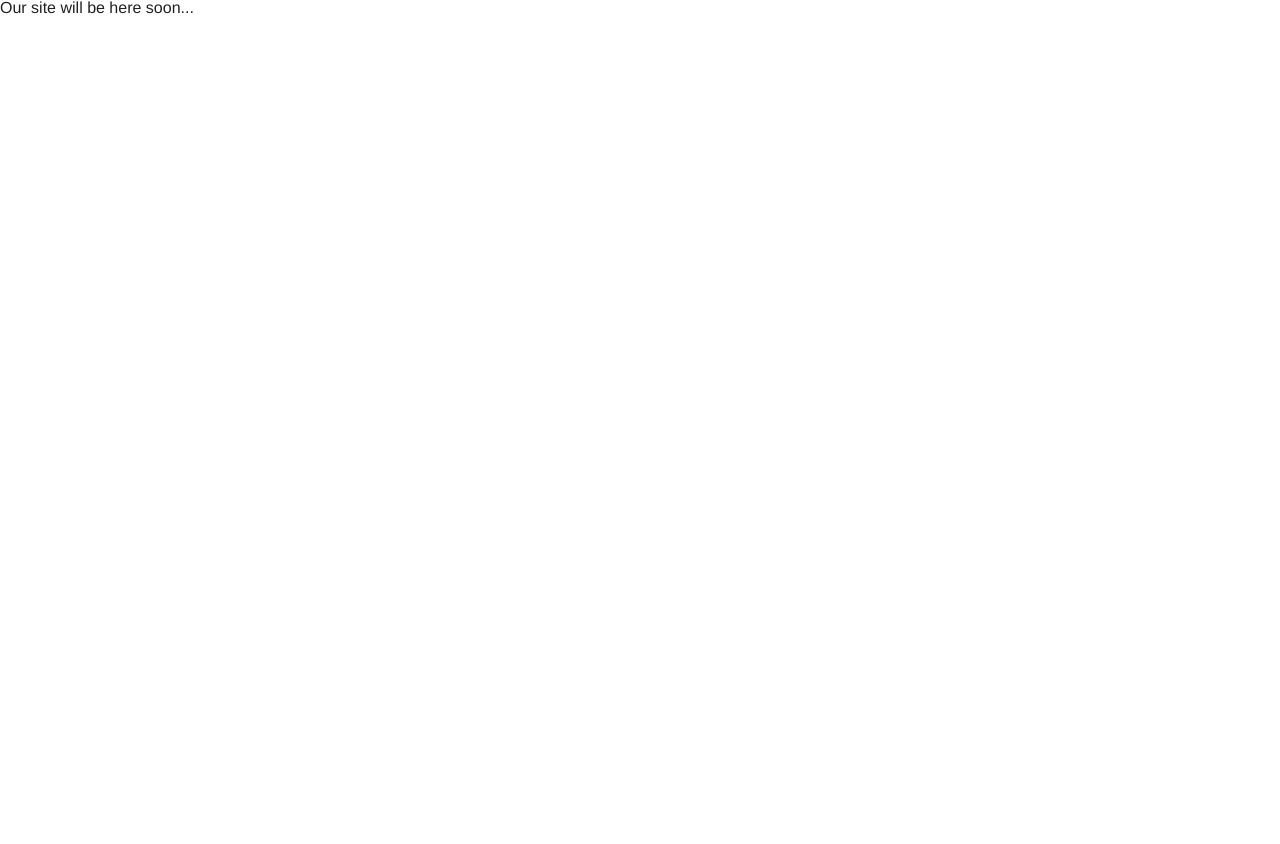
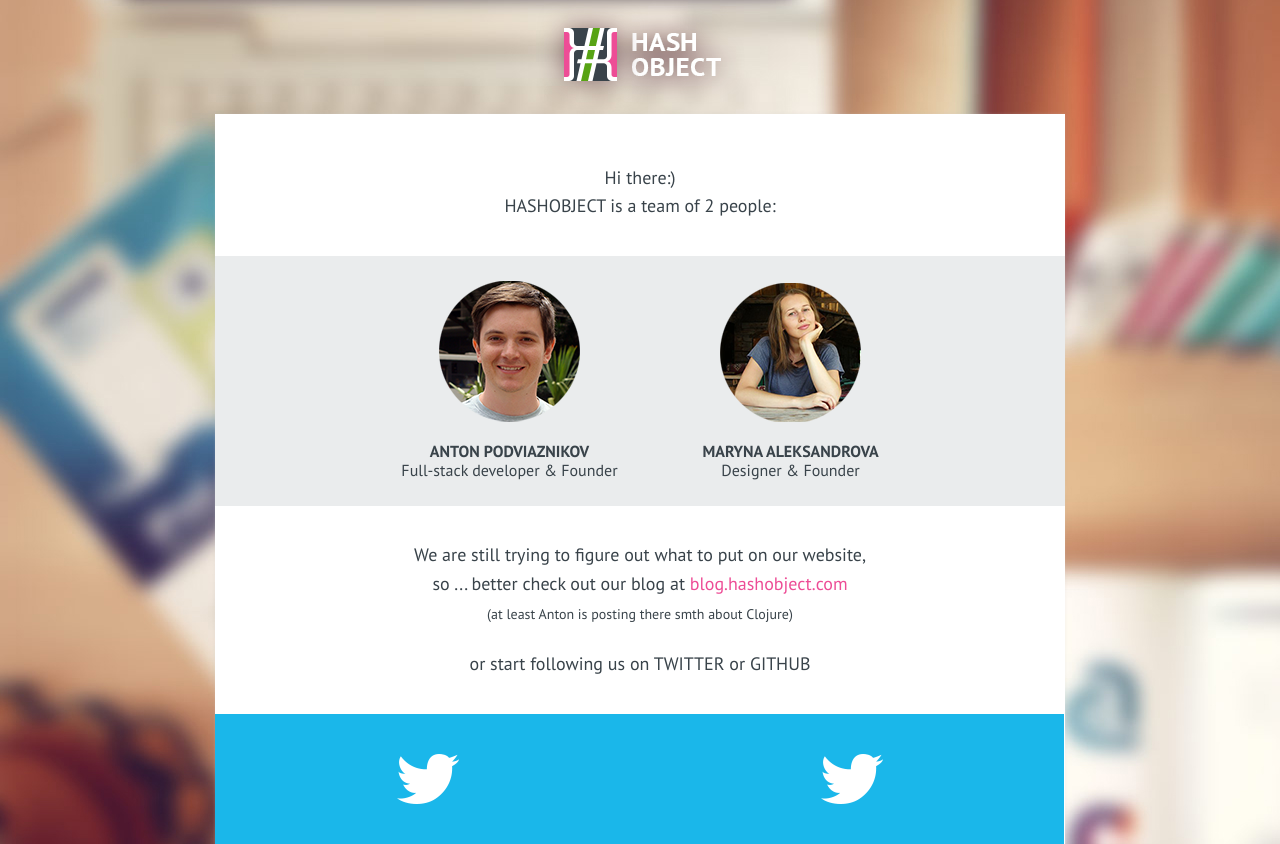
Before and after one commit to hashobject/hashobject.com, a plain HTML site: page resources/public/index.html in a window 1280 px wide. Before the commit the page ends 800 px from the top, so only its background shows below. Drawn offline with Linux system fonts and the light colour scheme.

Commit message:
Landing page initial commit

```diff
--- a/frontend/styl/app.styl
+++ b/frontend/styl/app.styl
@@ -1,3 +1,58 @@
 @import "normalize.min.css"
 @import "foundation.min.css"
 @import "font-awesome.css"
+
+body
+  background: url('../images/landing-bg.jpg');
+  color: #39434a;
+  font-family: 'PT Sans', Tahoma, sans-serif;
+  font-size: 18px;
+  line-height: 1.2;
+  text-align: center;
+
+a
+  color: #ed4d96;
+  &:visited
+    color: #9f0049;
+
+.button
+  border: none;
+  box-shadow: none;
+
+.uppercase
+  text-transform: uppercase;
+
+#landing
+  background: white;
+  box-shadow: 0px 0px 3px 0px rgba(198, 198, 198, 0.25);
+  margin: 0 auto;
+  max-width: 850px;
+  padding: 50px 0 0;
+  text-align: center;
+  & small
+    display: inline-block;
+    font-size: 14px;
+    margin-bottom: 25px;
+  & p
+    margin-bottom: 35px;
+  & .big.button
+    height: 130px;
+    width: 50%;
+    &.twitter
+      background: #1ab7ea url("../images/twitter.png") center center no-repeat;
+    &.github
+      background: #1ab7ea url("../images/twitter.png") center center no-repeat;
+
+.team
+  background: #eaeced;
+  margin-bottom: 35px;
+  padding: 25px 0;
+  & div
+    display: inline-block;
+    margin: 0 20px;
+    text-align: center;
+    & img
+      display: block;
+      margin: 0 auto 20px;
+  & .details
+    font-size: 16px;
--- a/resources/public/index.html
+++ b/resources/public/index.html
@@ -1,8 +1,40 @@
 <!DOCTYPE html>
-<html lang="en"><head><meta charset="utf-8"><meta content="IE=edge,chrome=1" http-equiv="X-UA-Compatible"><meta content="width=device-width, initial-scale=1.0, user-scalable=no" name="viewport"><meta content="HashObject (team@hashobject.com)" itemprop="author" name="author"><meta content="HashObject, hashobject, #{hash:object}, HashObject Team, HashObject Ltd" itemprop="keywords" name="keywords"><meta content="HashObject - software engineering, design and application development" itemprop="description" name="description"><title>HashObject: we love development</title><link href="/css/app.css" rel="stylesheet" type="text/css"><script>(function(i,s,o,g,r,a,m){i['GoogleAnalyticsObject']=r;i[r]=i[r]||function(){
+<html lang="en"><head><meta charset="utf-8"><meta content="IE=edge,chrome=1" http-equiv="X-UA-Compatible"><meta content="width=device-width, initial-scale=1.0, user-scalable=no" name="viewport"><meta content="HashObject (team@hashobject.com)" itemprop="author" name="author"><meta content="HashObject, hashobject, #{hash:object}, HashObject Team, HashObject Ltd" itemprop="keywords" name="keywords"><meta content="HashObject - software engineering, design and application development" itemprop="description" name="description"><title>HashObject: we love development</title><link href='http://fonts.googleapis.com/css?family=PT+Sans:400,700,400italic' rel='stylesheet' type='text/css'><link href="css/app.css" rel="stylesheet" type="text/css"><script>(function(i,s,o,g,r,a,m){i['GoogleAnalyticsObject']=r;i[r]=i[r]||function(){
   (i[r].q=i[r].q||[]).push(arguments)},i[r].l=1*new Date();a=s.createElement(o),
   m=s.getElementsByTagName(o)[0];a.async=1;a.src=g;m.parentNode.insertBefore(a,m)
   })(window,document,'script','//www.google-analytics.com/analytics.js','ga');
 
   ga('create', 'UA-41533076-1', 'hashobject.com');
-  ga('send', 'pageview');</script></head><body>Our site will be here soon...</body></html>
+  ga('send', 'pageview');</script></head>
+	<body>
+    <img class="logo" src="images/hashobject-logo-white.png">
+    <div id="landing">
+      <p>Hi there:)<br>
+      <span class="uppercase">Hashobject</span> is a team of 2 people:</p>
+      <section class="team">
+        <div id="anton">
+          <img src="images/anton.png">
+          <div class="details">
+            <strong class="uppercase">Anton Podviaznikov</strong><br>
+            Full-stack developer &amp; Founder
+          </div>
+        </div>
+        <div id="maryna">
+          <img src="images/maryna.png">
+          <div class="details">
+            <strong class="uppercase">Maryna Aleksandrova</strong><br>
+            Designer &amp; Founder
+          </div>
+        </div>
+      </section>
+      <p>We are still trying to figure out what to put on our website,<br>
+      so ... better check out our blog at <a href="http://blog.hashobject.com/">blog.hashobject.com</a><br>
+      <small>(at least Anton is posting there smth about Clojure)</small><br>
+      or start following us on <span class="uppercase">Twitter</span> or <span class="uppercase">GitHub</span></p>
+      <div class="button-group">
+        <a class="twitter big button" href="https://twitter.com/hashobject"></a>
+        <a class="github big button" href="https://github.com/hashobject"></a>
+      </div>
+    </div>
+	</body>
+</html>
```
Also changed, not shown: resources/public/css/app.css, resources/public/images/anton.png (added), resources/public/images/facebook.png (added), resources/public/images/hashobject-logo-white.png (added), resources/public/images/landing-bg.jpg (added), resources/public/images/maryna.png (added), resources/public/images/twitter.png (added).
